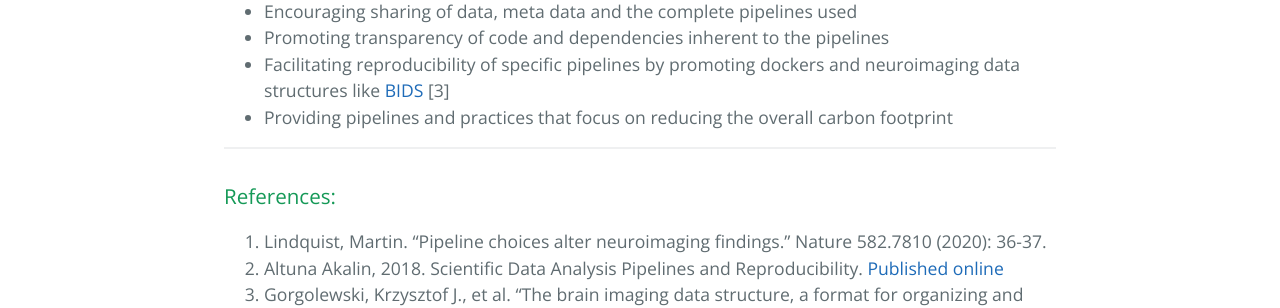
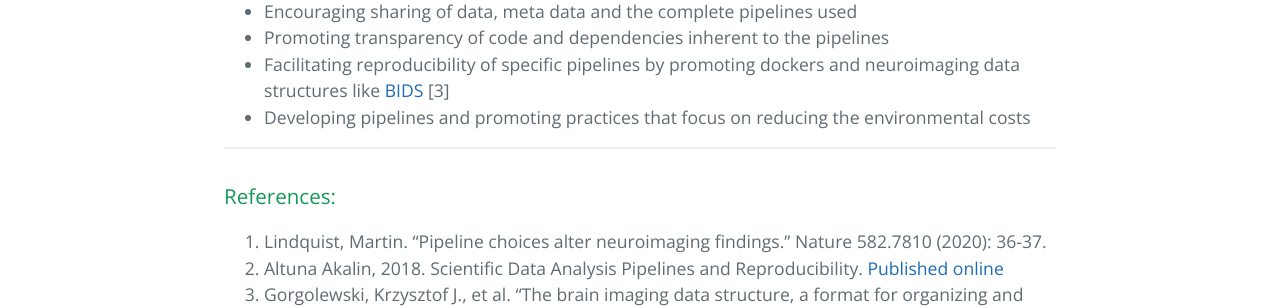
Before and after one commit to neuropipelines/neuropipelines.github.io, a Jekyll site: the page built from 20pipelines.md, in a window 1280 px wide. Shown: the part 641-949 px from the top of the page. Built offline with Jekyll 4.4.1, drawn with Linux system fonts in a browser that asks for light colours.

Commit message:
Update pipelines text

```diff
--- a/20pipelines.md
+++ b/20pipelines.md
@@ -12,7 +12,7 @@ In our subgroup we aim to streamline neuroimaging pipelines to promote reproduci
 * Encouraging sharing of data, meta data and the complete pipelines used
 * Promoting transparency of code and dependencies inherent to the pipelines
 * Facilitating reproducibility of specific pipelines by promoting dockers and neuroimaging data structures like [BIDS](https://bids.neuroimaging.io/) [3]
-* Providing pipelines and practices that focus on reducing the overall carbon footprint
+* Developing pipelines and promoting practices that focus on reducing the environmental costs
 
 ---
 ### References:
```
